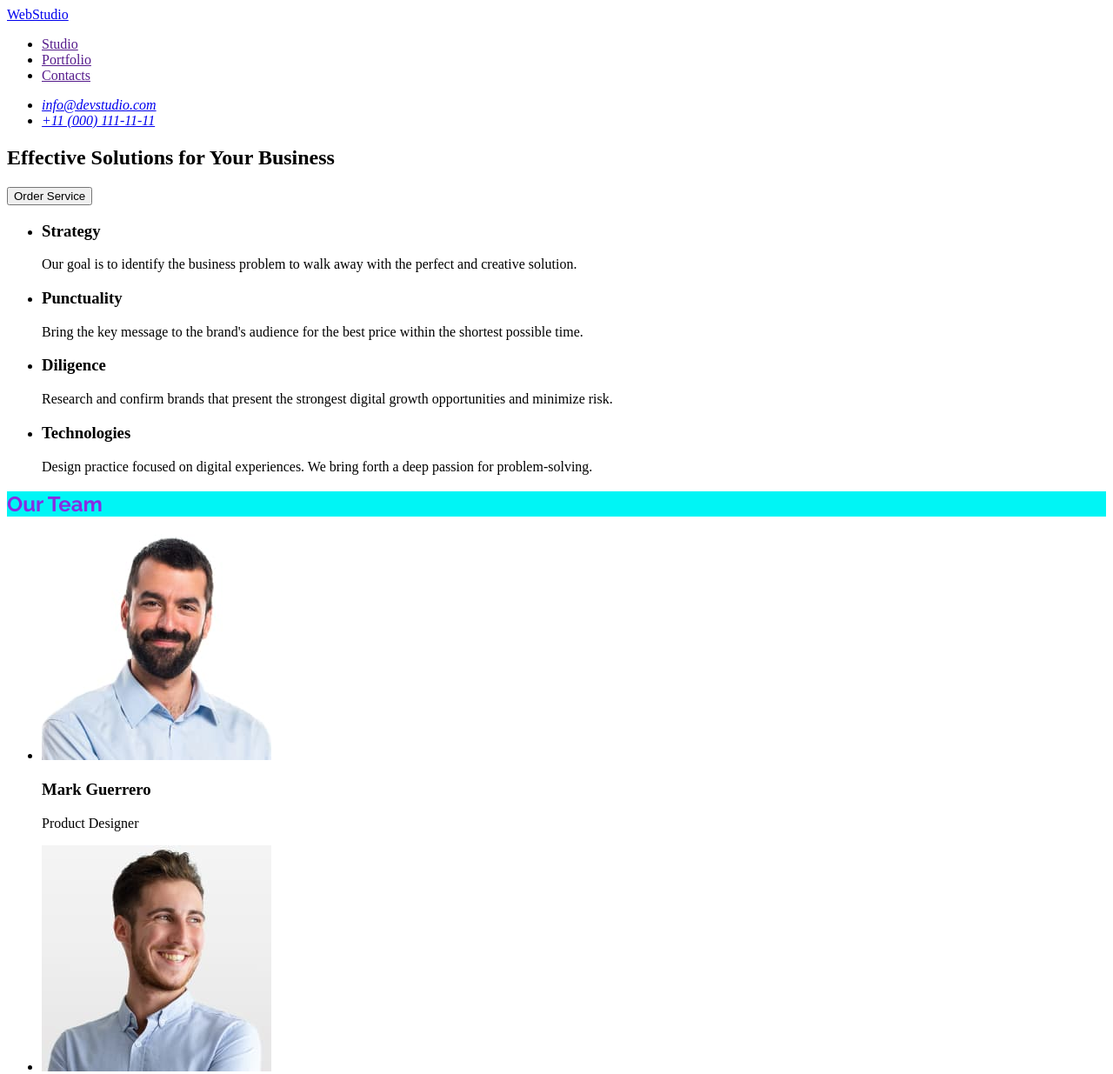
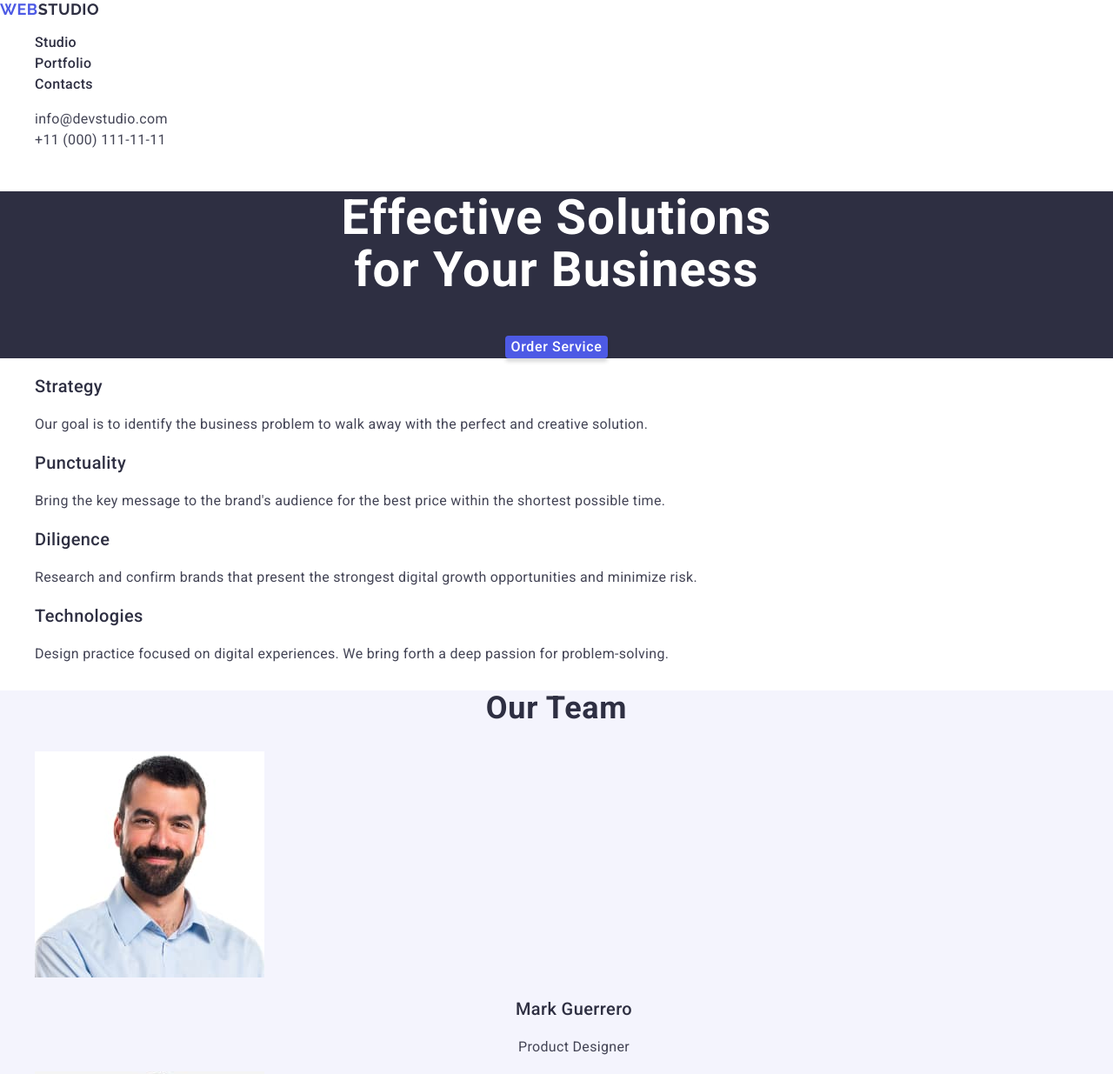
Before and after one commit to Andrii-Honcharuk/goit-markup-hw-02, a plain HTML site: page index.html in a window 1280 px wide. Shown: the top 1235 px of the page at 87% size. Drawn offline with nearby package versions, Linux system fonts and the light colour scheme.

Commit message:
added css styles

```diff
--- a/css/styles.css
+++ b/css/styles.css
@@ -1,5 +1,203 @@
-h2 {
-  background-color: rgb(0, 245, 245);
-  color: blueviolet;
-  font-family: "Raleway", "Roboto", sans-serif;
+:root {
+  --white: #fff;
+  --iris: #4d5ae5;
+  --navyblue: #2e2f42;
+  --slate: #434455;
+  --cloud: #f4f4fd;
+  --ocean: #404bbf;
 }
+
+ul {
+  list-style-type: none;
+}
+
+a {
+  text-decoration: none;
+}
+
+.visually-hidden {
+  position: absolute;
+  width: 1px;
+  height: 1px;
+  margin: -1px;
+  border: 0;
+  padding: 0;
+
+  white-space: nowrap;
+  clip-path: inset(100%);
+  clip: rect(0 0 0 0);
+  overflow: hidden;
+}
+
+body {
+  background-color: var(--white);
+  font-family: Roboto;
+  font-size: 16px;
+  font-style: normal;
+  font-weight: 400;
+  letter-spacing: 0.32px;
+}
+
+.header-logo {
+  color: var(--navyblue);
+  font-family: Raleway;
+  font-size: 18px;
+  font-style: normal;
+  font-weight: 700;
+  line-height: 1.167;
+  letter-spacing: 0.54px;
+  text-transform: uppercase;
+}
+
+.header-logo-blue-part {
+  color: var(--iris);
+  font-family: Raleway;
+  font-size: 18px;
+  font-style: normal;
+  font-weight: 700;
+  line-height: 1.167;
+  letter-spacing: 0.54px;
+  text-transform: uppercase;
+}
+.header-link {
+  color: var(--navyblue);
+  font-weight: 500;
+  line-height: 1.5;
+  /* letter-spacing: 0.32px; */
+}
+.header-link:hover,
+.header-link:focus {
+  color: var(--ocean);
+}
+.heder-adress {
+  color: var(--slate);
+  font-style: normal;
+  line-height: 1.5;
+}
+.heder-adress:hover,
+.heder-adress:focus {
+  color: var(--ocean);
+}
+.hero-section {
+  background-color: var(--navyblue);
+  text-align: center;
+  line-height: 1.5;
+}
+/* Header 1 */
+.title-hero-section {
+  color: var(--white);
+  font-family: Roboto;
+  font-size: 56px;
+  font-style: normal;
+  font-weight: 700;
+  line-height: 1.0714;
+  letter-spacing: 1.12px;
+}
+.hero-button {
+  color: var(--white);
+  font-weight: 500;
+  letter-spacing: 0.64px;
+  border: none;
+  border-radius: 4px;
+  background: var(--iris);
+  box-shadow: 0px 4px 4px 0px rgba(0, 0, 0, 0.15);
+  line-height: 1.5;
+}
+.title-advantages {
+  color: var(--navyblue);
+
+  font-size: 20px;
+  font-weight: 500;
+  line-height: 1.2;
+  letter-spacing: 0.4px;
+}
+.text-advantages {
+  color: var(--slate);
+  line-height: 1.5;
+}
+.team-sections {
+  background-color: var(--cloud);
+}
+.title-section {
+  color: var(--navyblue);
+  text-align: center;
+
+  /* Header 2 */
+  font-family: Roboto;
+  font-size: 36px;
+  font-weight: 700;
+  line-height: 1.111;
+  letter-spacing: 0.72px;
+  text-transform: capitalize;
+}
+.persons-team {
+  color: var(--navyblue);
+  text-align: center;
+
+  /* Header 3 */
+  font-size: 20px;
+  font-weight: 500;
+  line-height: 1.2;
+  letter-spacing: 0.4px;
+}
+.job-title {
+  color: var(--slate);
+  text-align: center;
+  line-height: 1.5;
+}
+/* portfolio */
+.title-section {
+  color: var(--navyblue);
+  text-align: center;
+
+  /* Header 2 */
+  font-size: 36px;
+  font-weight: 700;
+  line-height: 1.111; /* 111.111% */
+  letter-spacing: 0.72px;
+  text-transform: capitalize;
+}
+.title-apps {
+  color: var(--navyblue);
+
+  /* Header 3 */
+  font-size: 20px;
+  font-weight: 500;
+  line-height: 1.2; /* 120% */
+  letter-spacing: 0.4px;
+}
+.type-apps {
+  color: var(--slate);
+  /* Body */
+  line-height: 1.5; /* 150% */
+}
+.footer-section {
+  background: var(--navyblue);
+}
+
+.footer-logo {
+  color: var(--cloud);
+  font-family: Raleway;
+  font-size: 18px;
+  font-style: normal;
+  font-weight: 700;
+  line-height: 1.16667;
+  letter-spacing: 0.54px;
+  text-transform: uppercase;
+}
+.footer-logo-blue-part {
+  color: var(--iris);
+  font-family: Raleway;
+  font-size: 18px;
+  font-style: normal;
+  font-weight: 700;
+  line-height: 1.16667;
+  letter-spacing: 0.54px;
+  text-transform: uppercase;
+}
+
+.footer-text {
+  color: var(--cloud);
+  /* Body */
+  line-height: 1.5;
+}
--- a/index.html
+++ b/index.html
@@ -4,6 +4,10 @@
     <meta charset="UTF-8" />
     <meta name="viewport" content="width=device-width, initial-scale=1.0" />
     <title>Webstudio</title>
+    <link
+      rel="stylesheet"
+      href="https://cdn.jsdelivr.net/npm/modern-normalize@2.0.0/modern-normalize.min.css"
+    />
     <link rel="stylesheet" href="./css/styles.css" />
     <link rel="preconnect" href="https://fonts.googleapis.com" />
     <link rel="preconnect" href="https://fonts.gstatic.com" crossorigin />
@@ -15,52 +19,65 @@
   <body>
     <header>
       <nav>
-        <a href="./index.html">WebStudio</a>
+        <a href="./index.html" class="header-logo"
+          ><span class="header-logo-blue-part">Web</span>Studio</a
+        >
         <ul>
-          <li><a href="">Studio</a></li>
-          <li><a href="">Portfolio</a></li>
-          <li><a href="">Contacts</a></li>
+          <li><a class="header-link" href="">Studio</a></li>
+          <li><a class="header-link" href="">Portfolio</a></li>
+          <li><a class="header-link" href="">Contacts</a></li>
         </ul>
       </nav>
       <address>
         <ul>
-          <li><a href="mailto:info@devstudio.com">info@devstudio.com</a></li>
-          <li><a href="tel:+110001111111">+11 (000) 111-11-11</a></li>
+          <li>
+            <a class="heder-adress" href="mailto:info@devstudio.com"
+              >info@devstudio.com</a
+            >
+          </li>
+          <li>
+            <a class="heder-adress" href="tel:+110001111111"
+              >+11 (000) 111-11-11</a
+            >
+          </li>
         </ul>
       </address>
     </header>
     <main>
-      <section>
-        <h1>Effective Solutions for Your Business</h1>
-        <button type="button">Order Service</button>
+      <section class="hero-section">
+        <h1 class="title-hero-section">
+          Effective Solutions <br />
+          for Your Business
+        </h1>
+        <button class="hero-button" type="button">Order Service</button>
       </section>
       <section>
-        <h2 hidden>Our advantages</h2>
+        <h2 class="visually-hidden">Our advantages</h2>
         <ul>
           <li>
-            <h3>Strategy</h3>
-            <p>
+            <h3 class="title-advantages">Strategy</h3>
+            <p class="text-advantages">
               Our goal is to identify the business problem to walk away with the
               perfect and creative solution.
             </p>
           </li>
           <li>
-            <h3>Punctuality</h3>
-            <p>
+            <h3 class="title-advantages">Punctuality</h3>
+            <p class="text-advantages">
               Bring the key message to the brand's audience for the best price
               within the shortest possible time.
             </p>
           </li>
           <li>
-            <h3>Diligence</h3>
-            <p>
+            <h3 class="title-advantages">Diligence</h3>
+            <p class="text-advantages">
               Research and confirm brands that present the strongest digital
               growth opportunities and minimize risk.
             </p>
           </li>
           <li>
-            <h3>Technologies</h3>
-            <p>
+            <h3 class="title-advantages">Technologies</h3>
+            <p class="text-advantages">
               Design practice focused on digital experiences. We bring forth a
               deep passion for problem-solving.
             </p>
@@ -68,8 +85,8 @@
         </ul>
       </section>
       <!-- Our team -->
-      <section>
-        <h2>Our Team</h2>
+      <section class="team-sections">
+        <h2 class="title-section">Our Team</h2>
         <ul>
           <li>
             <img
@@ -77,13 +94,13 @@
               alt="Mark Guerrero"
               width="264"
             />
-            <h3>Mark Guerrero</h3>
-            <p>Product Designer</p>
+            <h3 class="persons-team">Mark Guerrero</h3>
+            <p class="job-title">Product Designer</p>
           </li>
           <li>
             <img src="./images/tom-ford.jpg" alt="Tom Ford" width="264" />
-            <h3>Tom Ford</h3>
-            <p>Frontend Developer</p>
+            <h3 class="persons-team">Tom Ford</h3>
+            <p class="job-title">Frontend Developer</p>
           </li>
           <li>
             <img
@@ -91,8 +108,8 @@
               alt="Camila Garcia"
               width="264"
             />
-            <h3>Camila Garcia</h3>
-            <p>Marketing</p>
+            <h3 class="persons-team">Camila Garcia</h3>
+            <p class="job-title">Marketing</p>
           </li>
           <li>
             <img
@@ -100,14 +117,14 @@
               alt="Daniel Wilson"
               width="264"
             />
-            <h3>Daniel Wilson</h3>
-            <p>UI Designer</p>
+            <h3 class="persons-team">Daniel Wilson</h3>
+            <p class="job-title">UI Designer</p>
           </li>
         </ul>
       </section>
       <!-- Section Our Portfolio -->
       <section>
-        <h2>Our Portfolio</h2>
+        <h2 class="title-section">Our Portfolio</h2>
         <ul>
           <li>
             <img
@@ -116,8 +133,8 @@
               width="360"
               height="300"
             />
-            <h3>Banking App</h3>
-            <p>App</p>
+            <h3 class="title-apps">Banking App</h3>
+            <p class="type-apps">App</p>
           </li>
           <li>
             <img
@@ -126,8 +143,8 @@
               width="360"
               height="300"
             />
-            <h3>Cashless Payment</h3>
-            <p>Marketing</p>
+            <h3 class="title-apps">Cashless Payment</h3>
+            <p class="type-apps">Marketing</p>
           </li>
           <li>
             <img
@@ -136,8 +153,8 @@
               width="360"
               height="300"
             />
-            <h3>Meditation App</h3>
-            <p>App</p>
+            <h3 class="title-apps">Meditation App</h3>
+            <p class="type-apps">App</p>
           </li>
           <li>
             <img
@@ -146,8 +163,8 @@
               width="360"
               height="300"
             />
-            <h3>Taxi Service</h3>
-            <p>Marketing</p>
+            <h3 class="title-apps">Taxi Service</h3>
+            <p class="type-apps">Marketing</p>
           </li>
           <li>
             <img
@@ -156,8 +173,8 @@
               width="360"
               height="300"
             />
-            <h3>Screen Illustrations</h3>
-            <p>Design</p>
+            <h3 class="title-apps">Screen Illustrations</h3>
+            <p class="type-apps">Design</p>
           </li>
           <li>
             <img
@@ -166,16 +183,19 @@
               width="360"
               height="300"
             />
-            <h3>Online Courses</h3>
-            <p>Marketing</p>
+            <h3 class="title-apps">Online Courses</h3>
+            <p class="type-apps">Marketing</p>
           </li>
         </ul>
       </section>
     </main>
-    <footer>
-      <a href="./index.html">WebStudio</a>
-      <p>
-        Increase the flow of customers and sales for your business with digital
+    <footer class="footer-section">
+      <a href="./index.html" class="footer-logo"
+        ><span class="footer-logo-blue-part">Web</span>Studio</a
+      >
+      <p class="footer-text">
+        Increase the flow of customers and <br />
+        sales for your business with digital <br />
         marketing & growth solutions.
       </p>
     </footer>
```
